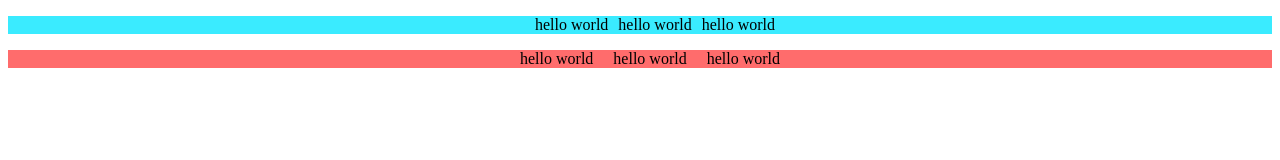
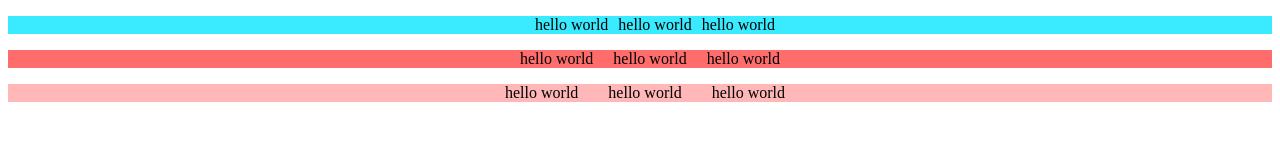
Before and after one commit to baeggoose/Sass, a plain HTML site: page 3/index.html in a window 1280 px wide. Drawn offline with Linux system fonts and the light colour scheme.

Commit message:
3.Mixin Arguments 기본값 설정

```diff
--- a/3/index.html
+++ b/3/index.html
@@ -13,5 +13,10 @@
     <li>hello world</li>
     <li>hello world</li>
   </ul>
+  <ul class="three">
+    <li>hello world</li>
+    <li>hello world</li>
+    <li>hello world</li>
+</ul>
 </body>
 </html>
--- a/3/style.scss
+++ b/3/style.scss
@@ -7,7 +7,7 @@
   list-style: none;
 }
 
-@mixin flexCenterTwo($size) {
+@mixin flexCenterTwo($size: 30px) {
   display: flex;
   justify-content: center;
   align-items: center;
@@ -28,3 +28,8 @@
   @include flexCenterTwo(20px);
   background: rgb(255, 108, 108);
 }
+
+.three {
+  @include flexCenterTwo;
+  background: rgb(255, 183, 183);
+}
```
Also changed, not shown: 3/style.css, 1 other file. Lines whose indentation alone changed are shown as unchanged.
